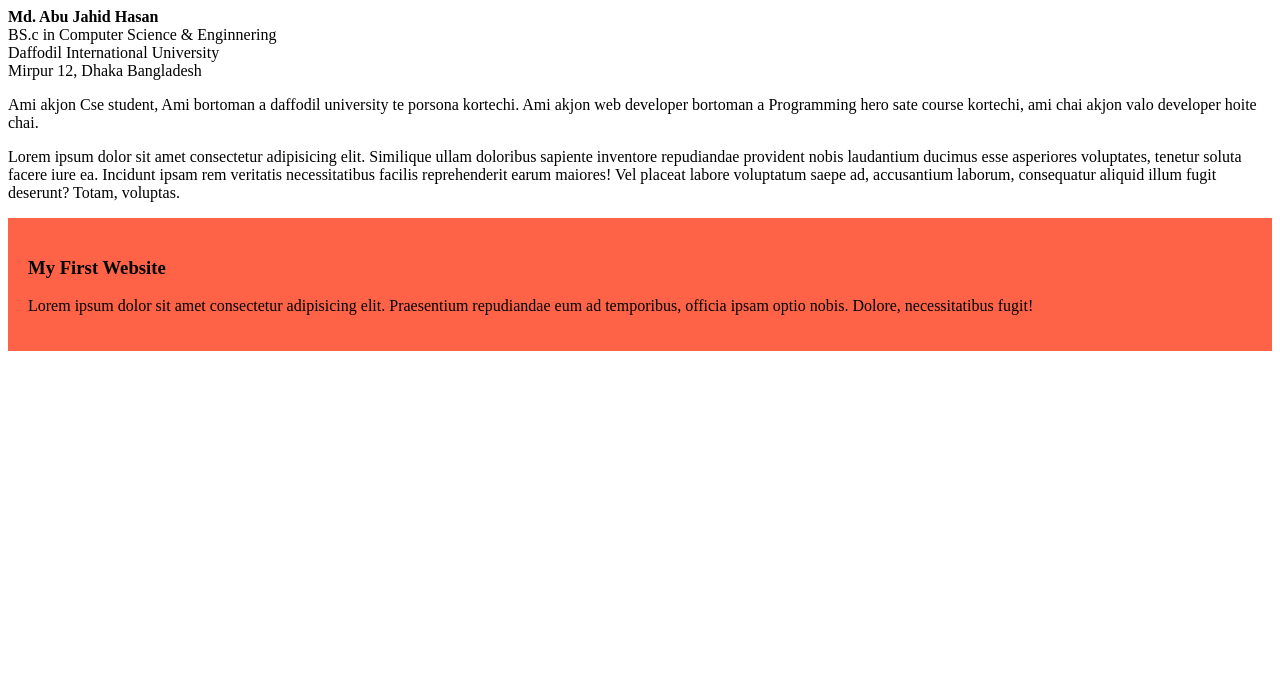
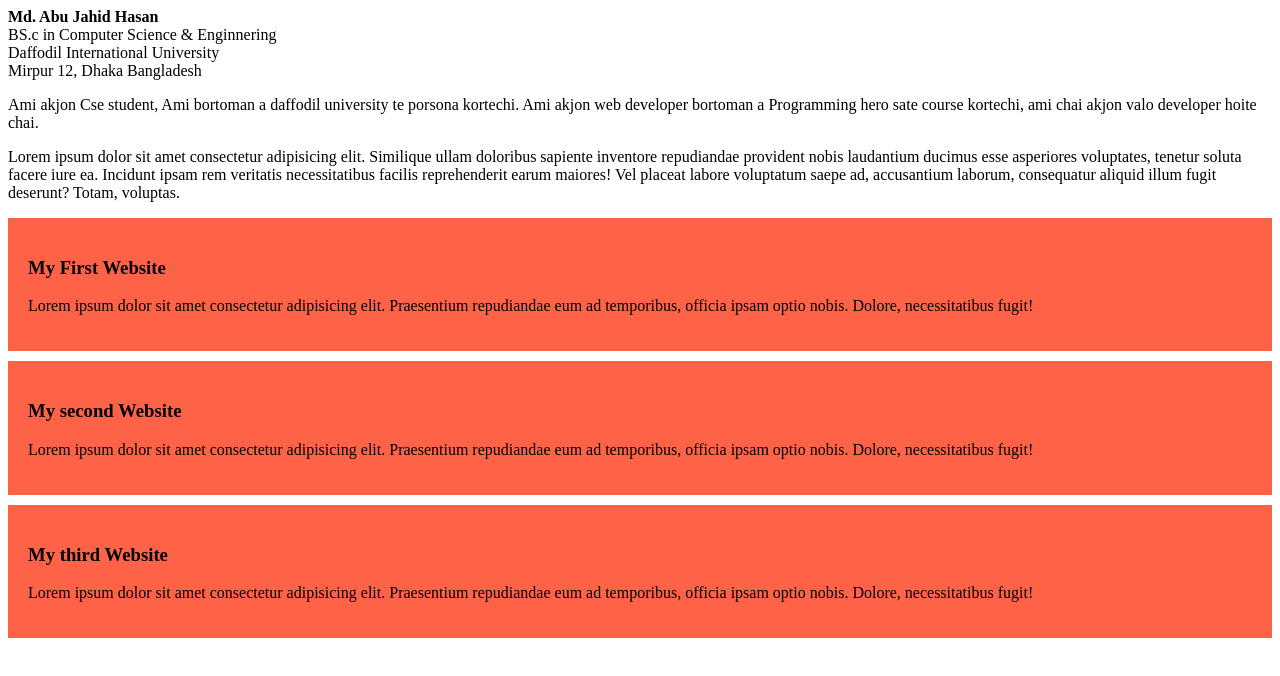
Before and after one commit to dev-abu-jahid/Programming-Hero-HTML, a plain HTML site: page 001_HTML_Environment_Setup/index.html in a window 1280 px wide. Drawn offline with Linux system fonts and the light colour scheme.

Commit message:
added a code

```diff
--- a/001_HTML_Environment_Setup/Styles/blog.css
+++ b/001_HTML_Environment_Setup/Styles/blog.css
@@ -1,4 +1,5 @@
 div {
   background-color: tomato;
   padding: 20px;
+  margin-bottom: 10px;
 }
--- a/001_HTML_Environment_Setup/index.html
+++ b/001_HTML_Environment_Setup/index.html
@@ -26,6 +26,27 @@ Mirpur 12, Dhaka Bangladesh
   <h3>My First Website</h3>
   <p>Lorem ipsum dolor sit amet consectetur adipisicing elit. Praesentium repudiandae eum ad temporibus, officia ipsam optio nobis. Dolore, necessitatibus fugit!</p>
 </div>
+
+
+
+
+
+
+
+
+
+<div>
+  <h3>My second Website</h3>
+  <p>Lorem ipsum dolor sit amet consectetur adipisicing elit. Praesentium repudiandae eum ad temporibus, officia ipsam
+    optio nobis. Dolore, necessitatibus fugit!</p>
+</div>
+
+
+<div>
+  <h3>My third Website</h3>
+  <p>Lorem ipsum dolor sit amet consectetur adipisicing elit. Praesentium repudiandae eum ad temporibus, officia ipsam
+    optio nobis. Dolore, necessitatibus fugit!</p>
+</div>
 </body>
 
 </html>
```
